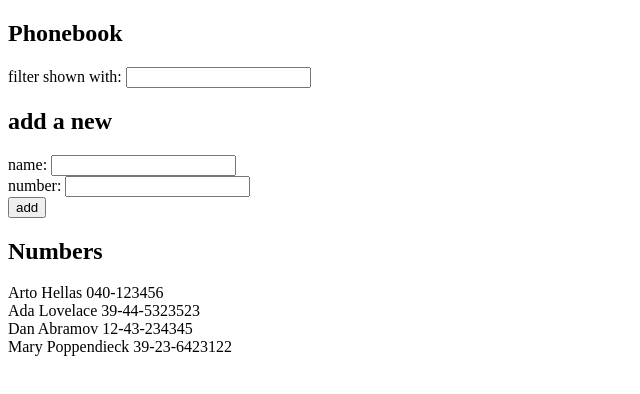
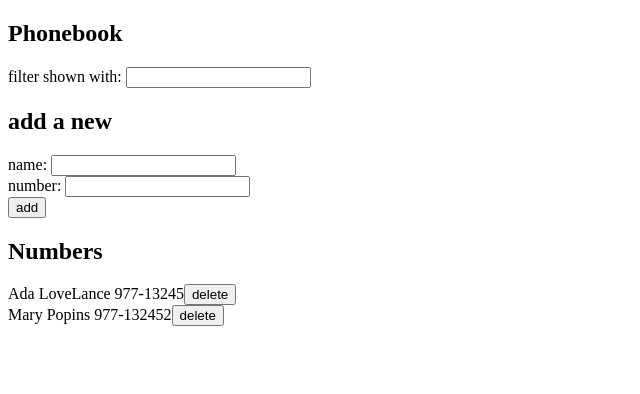
Before and after one commit to KenniBlank/FullStackOpen, a React (Vite) app in the folder part2/phonebook/: page / in a window 1280 px wide. Shown: the top 394 px of the page, without its empty margins (0-640 px from the left). Built offline with nearby package versions, Linux system fonts and the light colour scheme; data requests are answered from the project's data file.

Commit message:
Exercise 2.14 completed

```diff
--- a/part2/phonebook/db.json
+++ b/part2/phonebook/db.json
@@ -1,24 +1,14 @@
 {
   "persons": [
     {
-      "name": "Arto Hellas",
-      "number": "040-123456",
-      "id": "1"
+      "id": "679b",
+      "name": "Ada LoveLance",
+      "number": "977-13245"
     },
     {
-      "name": "Ada Lovelace",
-      "number": "39-44-5323523",
-      "id": "2"
-    },
-    {
-      "name": "Dan Abramov",
-      "number": "12-43-234345",
-      "id": "3"
-    },
-    {
-      "name": "Mary Poppendieck",
-      "number": "39-23-6423122",
-      "id": "4"
+      "id": "2fb5",
+      "name": "Mary Popins",
+      "number": "977-132452"
     }
   ]
 }
--- a/part2/phonebook/src/App.jsx
+++ b/part2/phonebook/src/App.jsx
@@ -1,7 +1,7 @@
 import { useState, useEffect } from 'react'
 import axios from 'axios'
 
-const Persons = ({persons, filter}) => {
+const Persons = ({persons, filter, deletePerson}) => {
   filter = filter.toLowerCase()
 
   const filtered = persons.filter(personDetail => (personDetail.name.toLowerCase()).includes(filter))
@@ -12,6 +12,7 @@ const Persons = ({persons, filter}) => {
         filtered.map(personDetail =>
           <div key={personDetail.id}>
               {personDetail.name} {personDetail.number}
+              <button onClick={() => deletePerson(personDetail)}>delete</button>
           </div>
         )
       }
@@ -56,6 +57,21 @@ const App = () => {
   const [newNumber, setNewNumber] = useState('')
   const [newFilter, setFilterValue] = useState('')
 
+  const deletePerson = (personDetail) => {
+    if (window.confirm(`Delete ${personDetail.name}`)) {
+      axios
+        .delete(`http://localhost:3001/persons/${personDetail.id}`)
+        .then(
+          response => {
+            let personsUpdated = persons.filter(person => {
+              return person.id !== response.data.id
+            })
+            setPersons(personsUpdated)
+          }
+        )
+    }
+  }
+
   const addPerson = (event) => {
     event.preventDefault()
 
@@ -93,7 +109,7 @@ const App = () => {
 
       <h2>Numbers</h2>
 
-      <Persons persons={persons} filter={newFilter}/>
+      <Persons persons={persons} filter={newFilter} deletePerson={deletePerson}/>
     </div>
   )
 }
```
